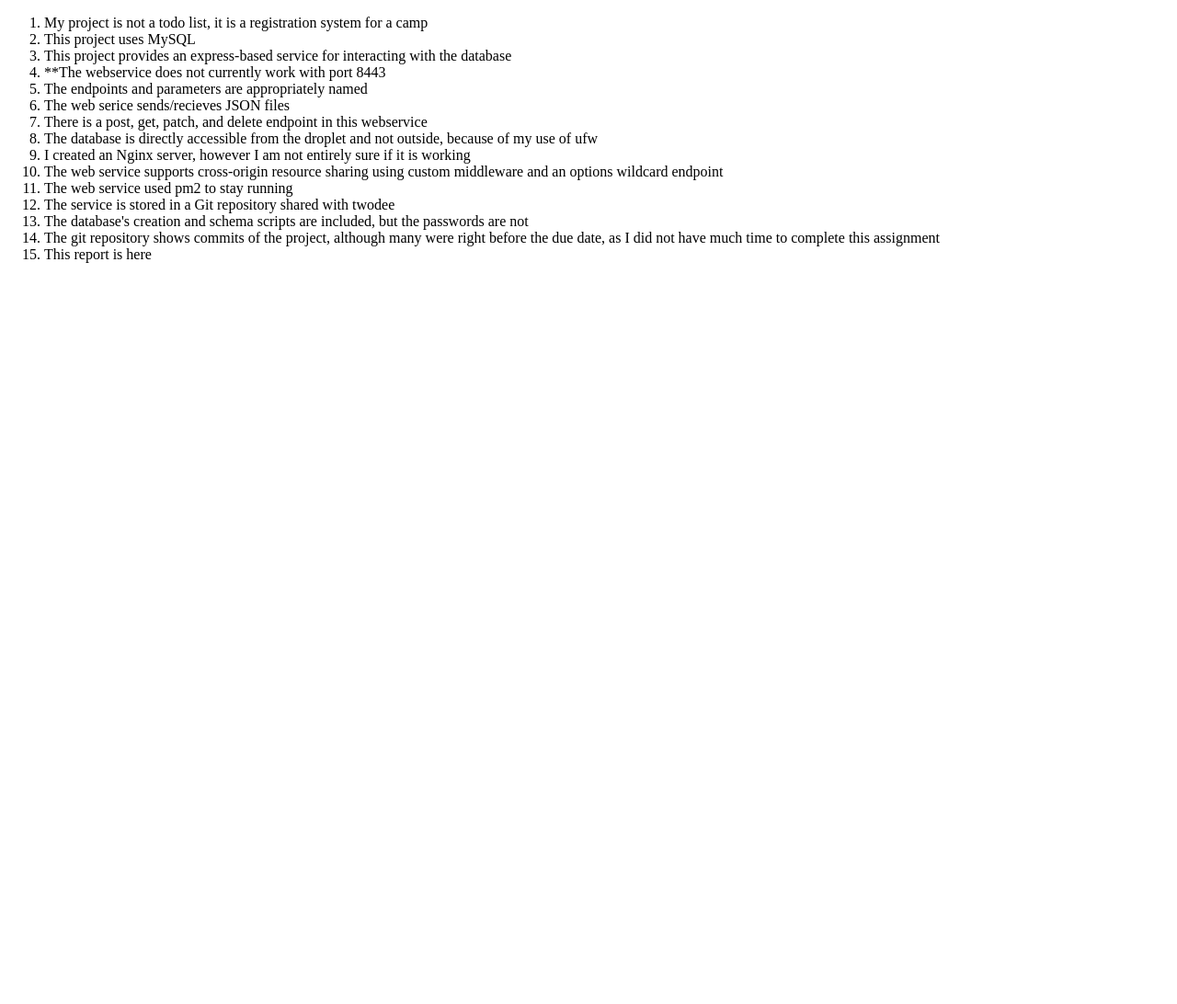
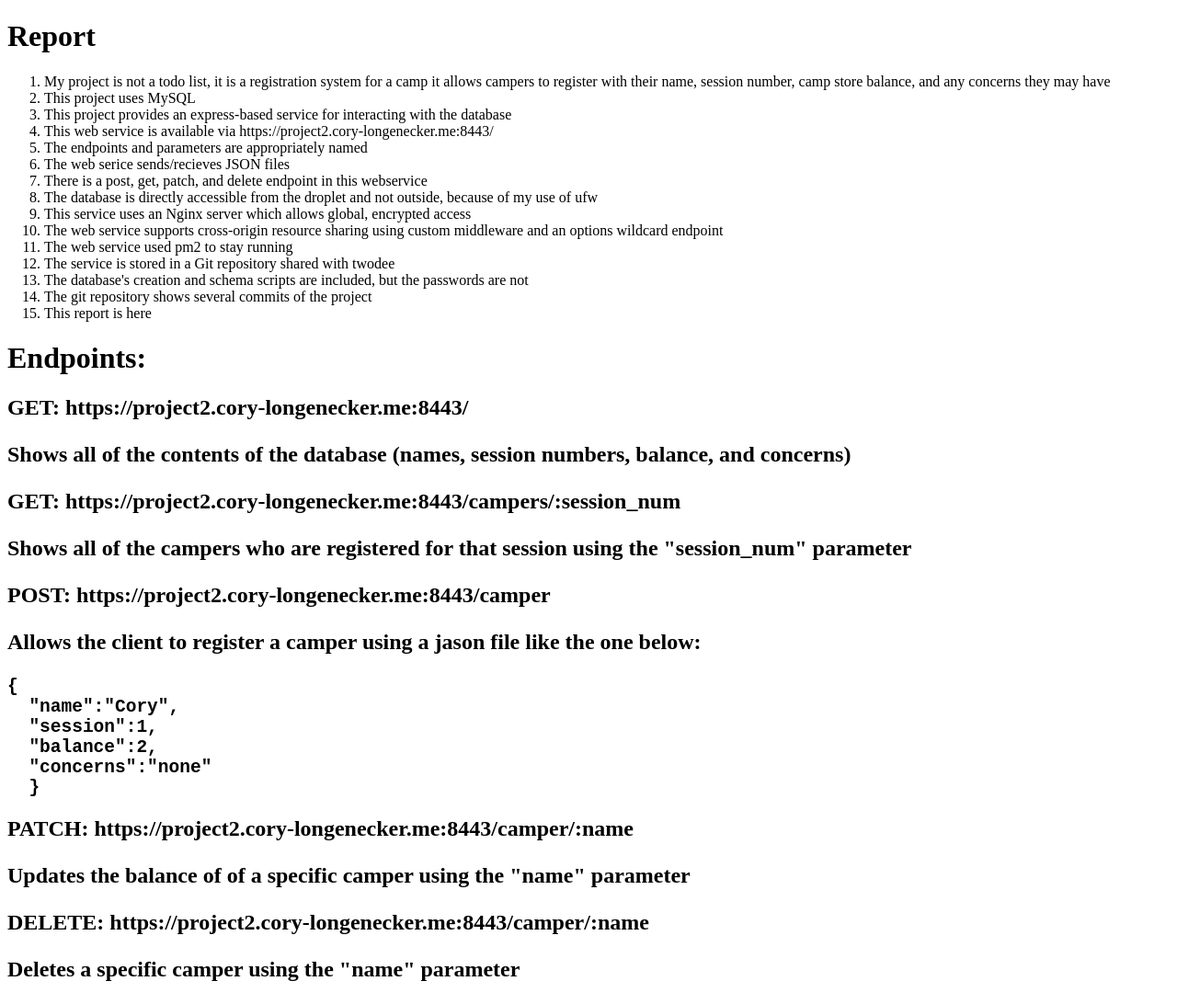
Before and after one commit to longencp/project2, a website: page report.html in a window 1280 px wide. Shown: the whole page at 92% size. Before the commit the page ends 800 px from the top, so only its background shows below. Drawn offline with Linux system fonts and the light colour scheme.

Commit message:
working!

```diff
--- a/report.html
+++ b/report.html
@@ -2,21 +2,41 @@
 <html lang="en">
 
 <body>
+  <h1>Report</h1>
   <ol>
-     <li>My project is not a todo list, it is a registration system for a camp</li>
+     <li>My project is not a todo list, it is a registration system for a camp
+     	it allows campers to register with their name, session number, camp store balance, and any
+        concerns they may have</li>
      <li>This project uses MySQL</li>
      <li>This project provides an express-based service for interacting with the database</li>
-     <li>**The webservice does not currently work with port 8443</li>
+     <li>This web service is available via https://project2.cory-longenecker.me:8443/</li>
      <li>The endpoints and parameters are appropriately named</li>
      <li>The web serice sends/recieves JSON files</li>
      <li>There is a post, get, patch, and delete endpoint in this webservice</li>
      <li>The database is directly accessible from the droplet and not outside, because of my use of ufw</li>
-     <li>I created an Nginx server, however I am not entirely sure if it is working</li>
+     <li>This service uses an Nginx server which allows global, encrypted access</li>
      <li>The web service supports cross-origin resource sharing using custom middleware and an options wildcard endpoint</li>
      <li>The web service used pm2 to stay running</li>
      <li>The service is stored in a Git repository shared with twodee</li>
      <li>The database's creation and schema scripts are included, but the passwords are not</li>
-     <li>The git repository shows commits of the project, although many were right before the due date, as I did not have much time to complete this assignment</li>
+     <li>The git repository shows several commits of the project</li>
      <li>This report is here</li>
   </ol>
+  <h1>Endpoints: </h1>
+  <h2>GET: https://project2.cory-longenecker.me:8443/<h2>
+  <p>Shows all of the contents of the database (names, session numbers, balance, and concerns)</p>
+  <h2>GET: https://project2.cory-longenecker.me:8443/campers/:session_num<h2>
+  <p>Shows all of the campers who are registered for that session using the "session_num" parameter</p>
+  <h2>POST: https://project2.cory-longenecker.me:8443/camper<h2>
+  <p>Allows the client to register a camper using a jason file like the one below:</p>
+  <pre>{
+  "name":"Cory",
+  "session":1,
+  "balance":2,
+  "concerns":"none"
+  }</pre>
+  <h2>PATCH: https://project2.cory-longenecker.me:8443/camper/:name<h2>
+  <p>Updates the balance of of a specific camper using the "name" parameter</p>
+  <h2>DELETE: https://project2.cory-longenecker.me:8443/camper/:name<h2>
+  <p>Deletes a specific camper using the "name" parameter</p>
 </body?
```
Also changed, not shown: index.js (+5 -5 lines), 1 other file.
